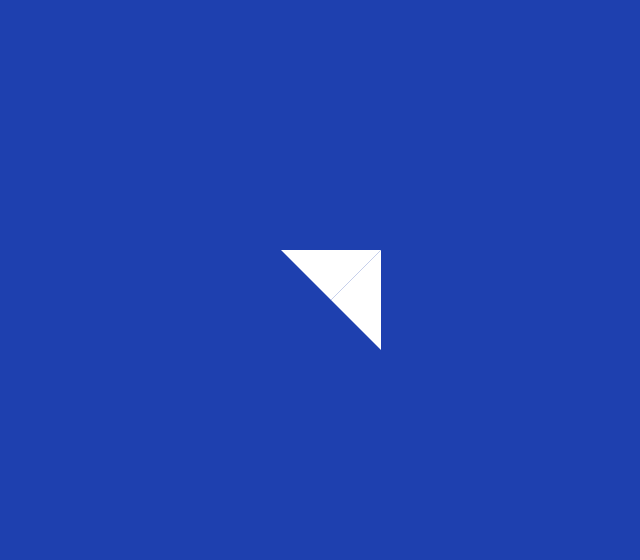
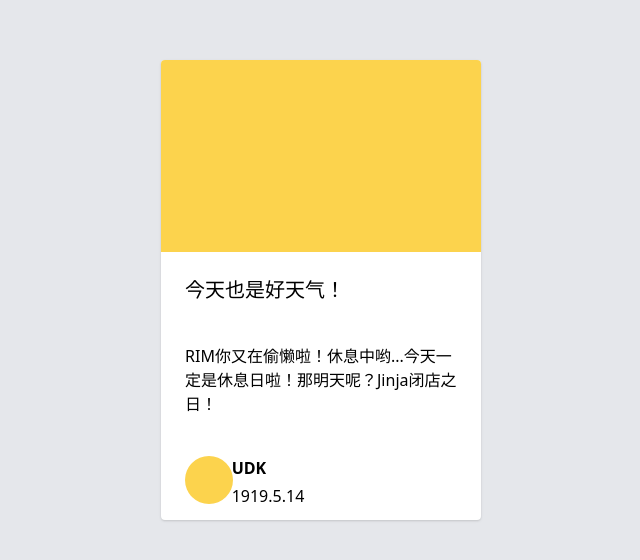
Before and after one commit to KeepCodeing/vcomponents-project, a Vue app: page / in a window 1280 px wide. Shown: the part 110-670 px from the top of the page, without its empty margins (319-959 px from the left). Built offline with nearby package versions, Linux system fonts and the light colour scheme.

Commit message:
ContentPlaceholder完成

```diff
--- a/src/App.vue
+++ b/src/App.vue
@@ -1,5 +1,5 @@
 <template>
-  <kinetic-loader />
+  <content-placeholder />
 </template>
 
 <script lang="ts">
@@ -14,7 +14,8 @@ import { defineComponent } from 'vue'
 // import MovieApp from './components/MovieApp.vue';
 // import ThemeClock from './components/ThemeClock.vue';
 // import RippleButton from '@/components/RippleButton.vue'
-import KineticLoader from '@/components/KineticLoader.vue'
+// import KineticLoader from '@/components/KineticLoader.vue'
+import ContentPlaceholder from './components/ContentPlaceholder.vue';
 
 export default defineComponent({
   components: {
@@ -28,7 +29,8 @@ export default defineComponent({
     // MovieApp,
     // ThemeClock
     // RippleButton,
-    KineticLoader
+    // KineticLoader,
+    ContentPlaceholder
   }
 });
 </script>
--- /dev/null
+++ b/src/components/ContentPlaceholder.vue
@@ -0,0 +1,76 @@
+<template>
+  <div class="bg-gray-200 h-full w-full flex justify-center items-center">
+    <div
+      class="w-3/12 shadow pb-4 overflow-hidden rounded bg-white"
+      :class="{ 'h-2/3': isLoading }"
+    >
+      <div
+        class="w-full"
+        :class="{
+          'bg-gray-200 animate-pulse h-1/2': isLoading,
+          'h-48 bg-yellow-300': !isLoading,
+        }"
+      ></div>
+      <div class="h-1/2 w-full px-6 mt-6">
+        <div
+          class="w-full mb-10"
+          :class="{ 'animate-pulse rounded-full bg-gray-200 h-2': isLoading }"
+        >
+          <h2 class="text-xl fong-bold" v-show="!isLoading">
+            {{ content.title }}
+          </h2>
+        </div>
+        <div
+          v-show="isLoading"
+          v-for="item in 3"
+          :key="item"
+          class="rounded-full bg-gray-200 mb-3 animate-pulse w-full h-2"
+        ></div>
+        <div v-show="!isLoading" class="mb-3 w-full">{{ content.text }}</div>
+        <div class="grid grid-cols-12 gap-2 mt-10 grid-row-2">
+          <div
+            class="p-6 flex rounded-full row-span-2 col-span-2"
+            :class="{
+              'animate-pulse bg-gray-200': isLoading,
+              'bg-yellow-300': !isLoading,
+            }"
+          ></div>
+          <div
+            class="col-span-10 h-2 row-span-1 font-bold"
+            :class="{ 'bg-gray-200 mt-2 rounded-full animate-pulse': isLoading }"
+          >
+            <h2 v-show="!isLoading">{{ content.creator }}</h2>
+          </div>
+          <div
+            class="col-span-10 h-2 row-span-1"
+            :class="{ 'bg-gray-200 animate-pulse rounded-full': isLoading }"
+          ><p v-show="!isLoading">{{ content.date }}</p></div>
+        </div>
+      </div>
+    </div>
+  </div>
+</template>
+
+<script lang="ts">
+import { defineComponent, ref, reactive } from "vue";
+
+export default defineComponent({
+  setup() {
+    const isLoading = ref(true);
+    const content = reactive({
+      title: "今天也是好天气！",
+      text: "RIM你又在偷懒啦！休息中哟...今天一定是休息日啦！那明天呢？Jinja闭店之日！",
+      creator: "UDK",
+      date: "1919.5.14",
+    });
+    setTimeout(() => (isLoading.value = false), 300);
+    return {
+      isLoading,
+      content,
+    };
+  },
+});
+</script>
+
+<style scoped>
+</style>
```
